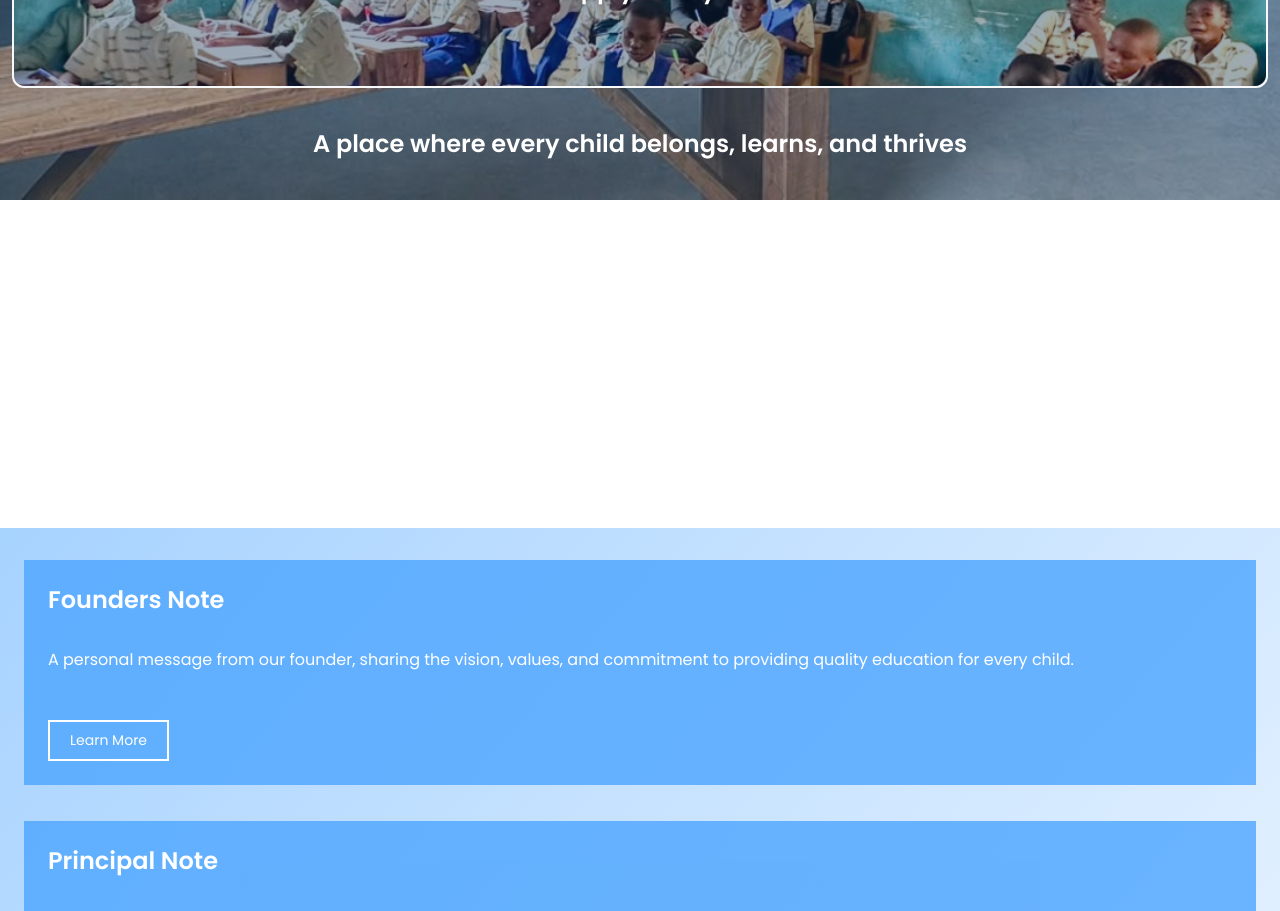
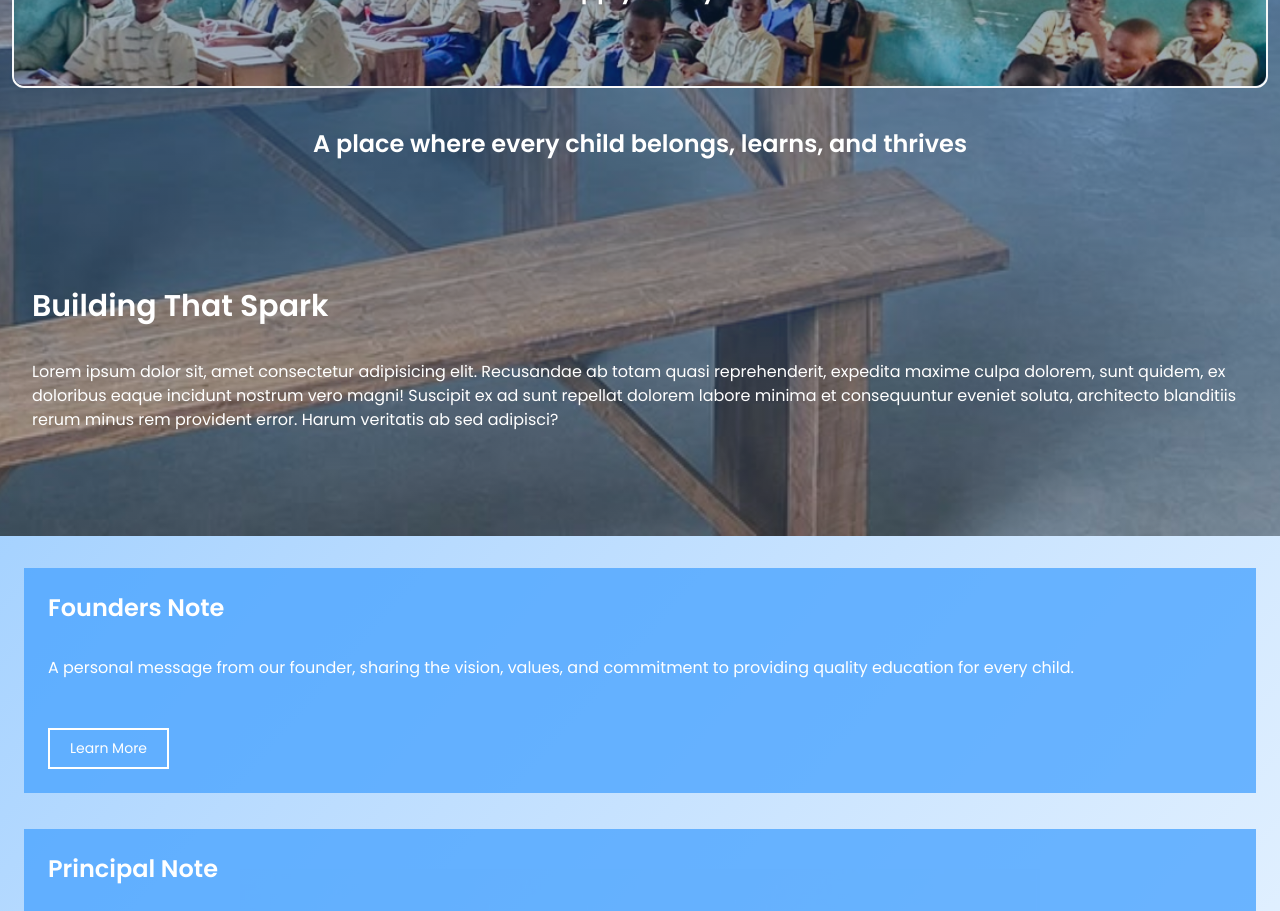
Before and after one commit to Demzy06/fair-havens-school, a React (Vite) app: page / in a window 1280 px wide. Shown: the part 1780-2691 px from the top of the page. Built offline with nearby package versions, Linux system fonts and the light colour scheme.

Commit message:
Reset code back to initial stage

```diff
--- a/src/components/ActionCardsSection.jsx
+++ b/src/components/ActionCardsSection.jsx
@@ -27,7 +27,6 @@ const divsInfo = [
 
 function ActionCardsSection() {
   return (
-    <>
     <section className="actionCardSection pt-12 ">
       <div className="text-center mb-6  pl-4 pr-4">
         <h1 className="text-white mb-14 whiteColorShadow">
@@ -40,12 +39,11 @@ function ActionCardsSection() {
           <ActionCard info={info} key={info.heading} />
         ))}
       </div>
-        <div className="pr-2 pl-2 pb-10">
-          <h3 className="text-center w-[95%] m-auto mt-10 mb-0 text-white">
+      <div className="pr-2 pl-2 ">
+        <h3 className="text-center w-[95%] m-auto mt-10 mb-12 text-white">
           A place where every child belongs, learns, and thrives
         </h3>
       </div>
-      </section>
 
       <section
         className="pt-20 pb-20 pl-8 pr-8 text-white"
@@ -70,7 +68,7 @@ function ActionCardsSection() {
           <Button />
         </div>
       </section>
-    </>
+    </section>
   );
 }
 
```
Lines whose indentation alone changed are shown as unchanged.
